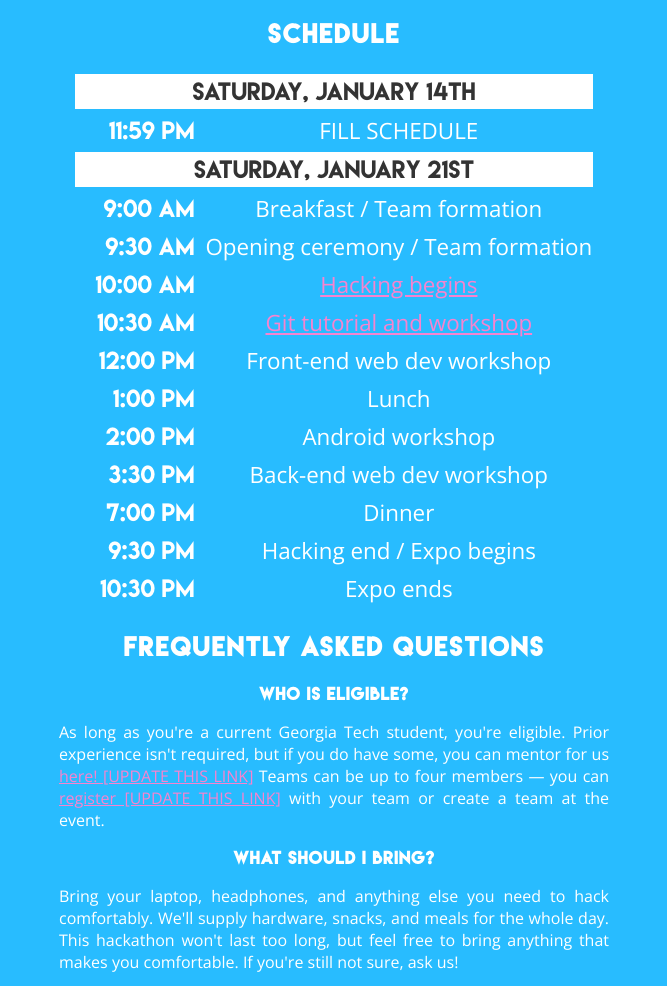
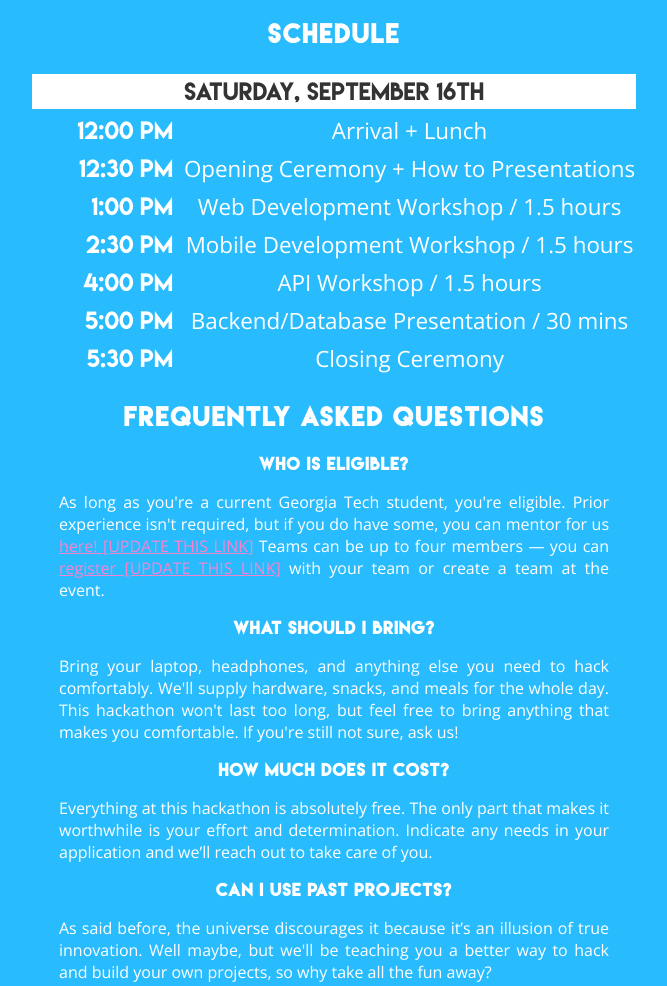
Before and after one commit to HackGT/hackgteenyfall2017-website, a plain HTML site: page index.html in a window 1280 px wide. Shown: the part 1191-2177 px from the top of the page, without its empty margins (306-973 px from the left). Drawn offline with nearby package versions, Linux system fonts and the light colour scheme.

Commit message:
updated schedule for sept 16th 2017

```diff
--- a/index.html
+++ b/index.html
@@ -19,9 +19,9 @@
 		<header id="first-page">
 			<img src="./assets/preview.png"/ id="header-img">
 			<h3 class="details">
-				FILL IN DATE
+			    SEPTEMBER 16TH, 2017
 				<br />
-				9 AM &ndash; 11 PM
+				12 PM &ndash; 6 PM
 			</h3>
 		</header>
 		<hr />
@@ -47,64 +47,37 @@
 				</colgroup>
 				<thead>
 					<tr>
-						<td colspan="2">Saturday, January 14th</td>
+						<td colspan="2">Saturday, September 16th</td>
 					</tr>
 				</thead>
 				<tbody>
 					<tr>
-						<td>11:59 PM</td>
-						<td>FILL SCHEDULE</td>
-					</tr>
-				</tbody>
-				<thead>
-					<tr>
-						<td colspan="2">Saturday, January 21st</td>
-					</tr>
-				</thead>
-				<tbody>
-					<tr>
-						<td>9:00 AM</td>
-						<td>Breakfast / Team formation</td>
+						<td>12:00 PM</td>
+						<td>Arrival + Lunch</td>
 					</tr>
 					<tr>
-						<td>9:30 AM</td>
-						<td>Opening ceremony / Team formation</td>
-					</tr>
-					<tr>
-						<td>10:00 AM</td>
-						<td><a href="https://docs.google.com/document/d/1YehB3oOLZ_TBRb3Z2-rCMju3CjMAQndf6p53F8VPnAc/edit?usp=sharing">Hacking begins</a></td>
-					</tr>
-					<tr>
-						<td>10:30 AM</td>
-						<td><a href="https://go.hack.gt/git">Git tutorial and workshop</a></td>
-					</tr>
-					<tr>
-						<td>12:00 PM</td>
-						<td>Front-end web dev workshop</td>
+						<td>12:30 PM</td>
+						<td>Opening Ceremony + How to Presentations</td>
 					</tr>
 					<tr>
 						<td>1:00 PM</td>
-						<td>Lunch</td>
+						<td>Web Development Workshop / 1.5 hours</td>
 					</tr>
 					<tr>
-						<td>2:00 PM</td>
-						<td>Android workshop</td>
+						<td>2:30 PM</td>
+						<td>Mobile Development Workshop / 1.5 hours</td>
 					</tr>
 					<tr>
-						<td>3:30 PM</td>
-						<td>Back-end web dev workshop</td>
+						<td>4:00 PM</td>
+						<td>API Workshop / 1.5 hours</td>
 					</tr>
 					<tr>
-						<td>7:00 PM</td>
-						<td>Dinner</td>
+						<td>5:00 PM</td>
+						<td>Backend/Database Presentation / 30 mins</td>
 					</tr>
 					<tr>
-						<td>9:30 PM</td>
-						<td>Hacking end / Expo begins</td>
-					</tr>
-					<tr>
-						<td>10:30 PM</td>
-						<td>Expo ends</td>
+						<td>5:30 PM</td>
+						<td>Closing Ceremony</td>
 					</tr>
 				</tbody>
 			</table>
```
